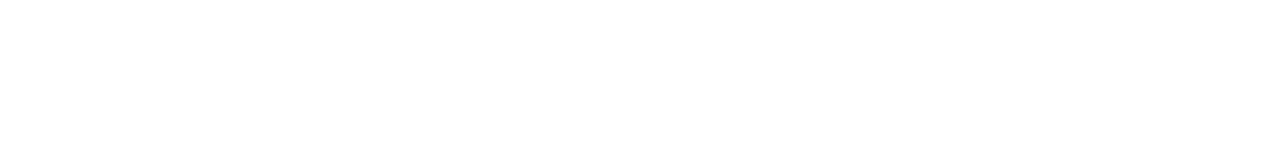
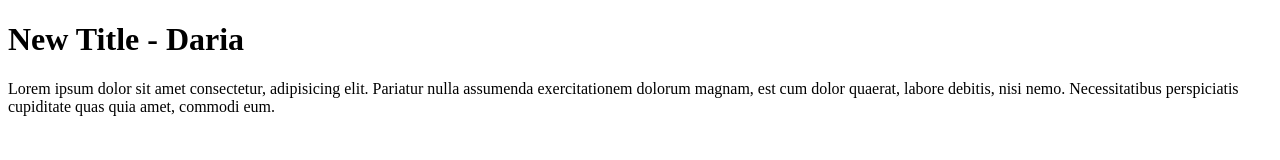
Before and after one commit to Saridlin/109-proj1, a plain HTML site: page index.html in a window 1280 px wide. Drawn offline with Linux system fonts and the light colour scheme.

Commit message:
changed information, branch check

```diff
--- a/index.html
+++ b/index.html
@@ -6,6 +6,7 @@
   <title>Art 109, Project 1 home</title>
 </head>
 <body>
-
+  <h1>New Title - Daria</h1>
+  <p>Lorem ipsum dolor sit amet consectetur, adipisicing elit. Pariatur nulla assumenda exercitationem dolorum magnam, est cum dolor quaerat, labore debitis, nisi nemo. Necessitatibus perspiciatis cupiditate quas quia amet, commodi eum.</p>
 </body>
 </html>
```
Also changed, not shown: 1 other file.
